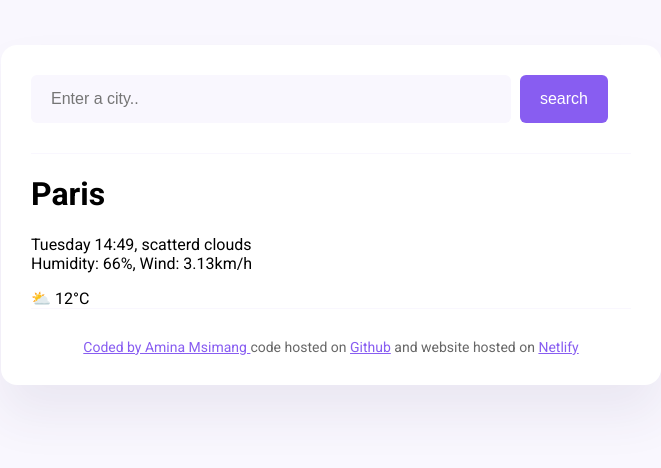
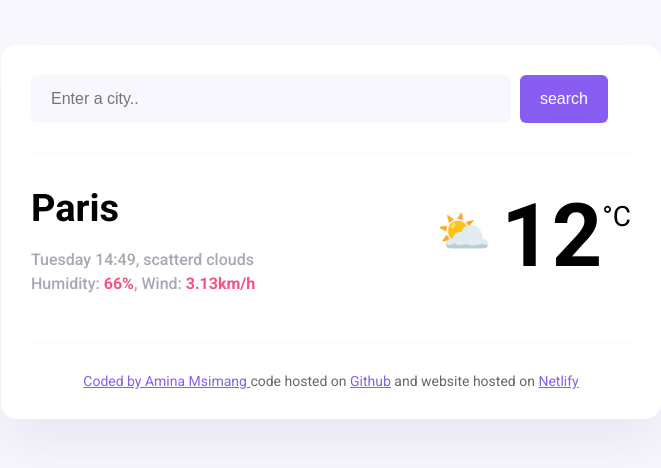
Before and after one commit to msimangamina/main-weather-app, a plain HTML site: page index.html in a window 1280 px wide. Shown: the whole page, without its empty margins (309-970 px from the left). Drawn offline with Linux system fonts and the light colour scheme.

Commit message:
added basic css

```diff
--- a/index.html
+++ b/index.html
@@ -19,16 +19,20 @@
 
     </header>
     <main>
+        <div class="weather-app-data">
         <div>
-    <h1>Paris</h1>
-    <p>
+    <h1 class="weather-app-city">Paris</h1>
+    <p class="weather-app-details">
         Tuesday 14:49, scatterd clouds
-    </br>
-        Humidity: 66%, Wind: 3.13km/h
+    <br />
+        Humidity: <strong>66%</strong>, Wind: <strong>3.13km/h</strong>
     </p>
     </div>
-    <div>
-    ⛅ 12°C
+    <div class="weather-app-temperature-container">
+    <div class="weather-app-icon">⛅</div>
+    <div class="weather-app-temperature">12</div>
+    <div class="weather-app-unit">°C</div>
+    </div>
     </div>
     </main>
 <footer>
--- a/src/style.css
+++ b/src/style.css
@@ -43,6 +43,10 @@ header {
 
 }
 
+main {
+    padding: 30px 0;
+}
+
 
 footer {
     border-top: 1px solid #f9f7fe;
@@ -51,3 +55,58 @@ footer {
     font-size:14px;
     color: rgba(0, 0, 0, 0.6);
 }
+
+
+.weather-app-data {
+    display: flex;
+    justify-content: space-between;
+}
+
+
+.weather-app-city {
+    margin: 0;
+    font-size: 38px;
+    line-height: 48px;
+
+}
+
+.weather-app-details {
+    font-size: 16px;
+    color: rgba(39, 33, 66, 0.4);
+    line-height: 24px;
+    font-weight: 500;
+}
+
+.weather-app-temperature-container {
+    display: flex;
+}
+
+
+.weather-app-icon {
+    font-size:44px;
+    margin-top: 22px;
+}
+
+
+.weather-app-temperature {
+    font-size: 88px;
+    margin-left: 10px;
+    font-weight:bold;
+
+}
+
+.weather-app-unit {
+    margin-top:16px;
+    font-size: 28px;
+}
+
+.weather-app-details {
+    font-size: 16px;
+    color: rgba(39, 33, 66, 0.4);
+    line-height:24px;
+    font-weight: 500;
+}
+
+.weather-app-details strong {
+    color: #f65282;
+}
```
